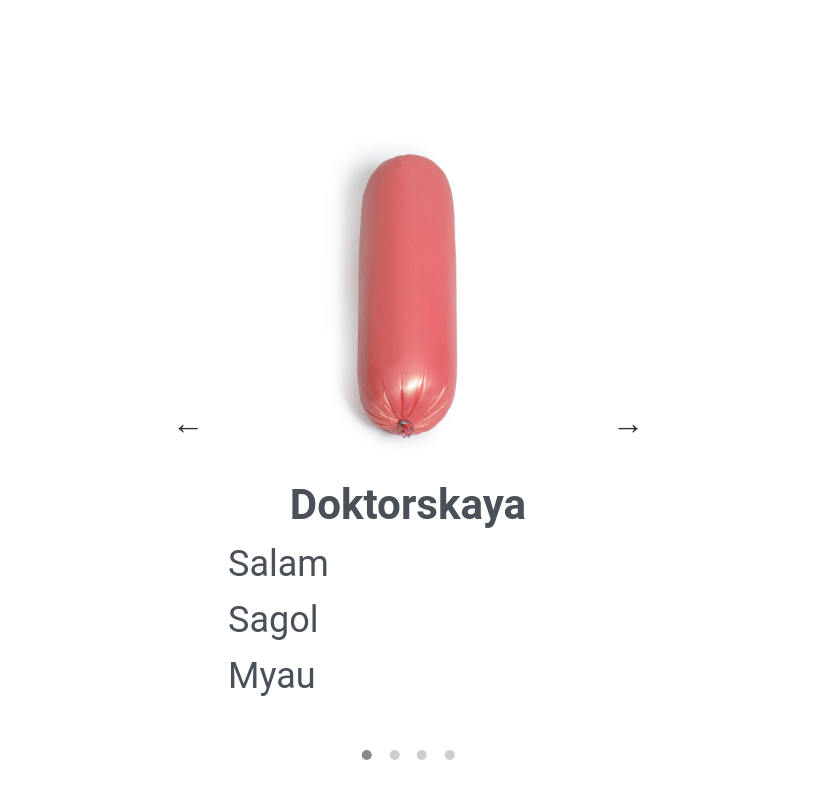
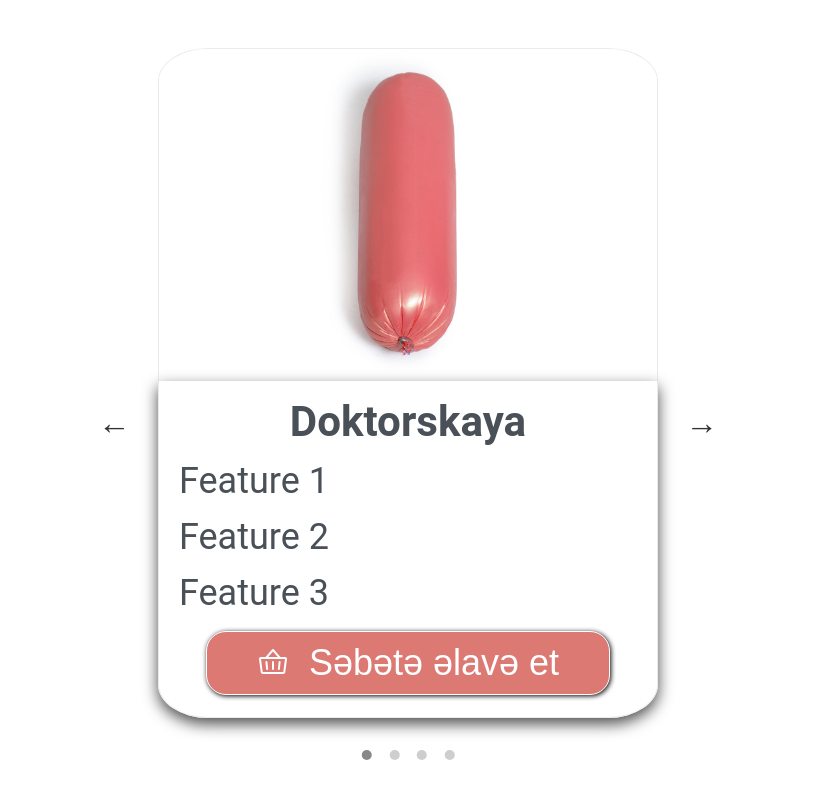
Before and after one commit to orkhan-m/said-meat-products-v2, a plain HTML site: page index.html in a window 1280 px wide. Shown: the part 659-1457 px from the top of the page, without its empty margins (232-1047 px from the left). Drawn offline with Linux system fonts and the light colour scheme.

Commit message:
addjust sausage cards, add button

```diff
--- a/index.html
+++ b/index.html
@@ -38,10 +38,13 @@
         <div class="sausage-description">
           <h3 class="sausage-title">Doktorskaya</h3>
           <ul>
-            <li>Salam</li>
-            <li>Sagol</li>
-            <li>Myau</li>
+            <li>Feature 1</li>
+            <li>Feature 2</li>
+            <li>Feature 3</li>
           </ul>
+          <button class="btn-add-to-cart">
+            <img class="cart-svg" src="img/basket.svg" /> &nbsp Səbətə əlavə et
+          </button>
         </div>
       </div>
       <div class="slide slide--2">
@@ -53,10 +56,13 @@
         <div class="sausage-description">
           <h3 class="sausage-title">Servelat</h3>
           <ul>
-            <li>Salam</li>
-            <li>Sagol</li>
-            <li>Myau</li>
+            <li>Feature 1</li>
+            <li>Feature 2</li>
+            <li>Feature 3</li>
           </ul>
+          <button class="btn-add-to-cart">
+            <img class="cart-svg" src="img/basket.svg" /> &nbsp Səbətə əlavə et
+          </button>
         </div>
       </div>
       <div class="slide slide--3">
@@ -64,10 +70,13 @@
         <div class="sausage-description">
           <h3 class="sausage-title">Oxotnik</h3>
           <ul>
-            <li>Salam</li>
-            <li>Sagol</li>
-            <li>Myau</li>
+            <li>Feature 1</li>
+            <li>Feature 2</li>
+            <li>Feature 3</li>
           </ul>
+          <button class="btn-add-to-cart">
+            <img class="cart-svg" src="img/basket.svg" /> &nbsp Səbətə əlavə et
+          </button>
         </div>
       </div>
       <div class="slide slide--4">
@@ -79,10 +88,13 @@
         <div class="sausage-description">
           <h3 class="sausage-title">Sosisler</h3>
           <ul>
-            <li>Salam</li>
-            <li>Sagol</li>
-            <li>Myau</li>
+            <li>Feature 1</li>
+            <li>Feature 2</li>
+            <li>Feature 3</li>
           </ul>
+          <button class="btn-add-to-cart">
+            <img class="cart-svg" src="img/basket.svg" /> &nbsp Səbətə əlavə et
+          </button>
         </div>
       </div>
       <button class="slider__btn slider__btn--left">&larr;</button>
--- a/style.css
+++ b/style.css
@@ -100,7 +100,7 @@ SLIDER
 ////////////////////// */
 
 .slider {
-  max-width: 50rem;
+  max-width: 62.5rem;
   height: 75rem;
   margin: 0 auto;
   position: relative;
@@ -113,11 +113,11 @@ SLIDER
   position: absolute;
   top: 0;
   width: 100%;
-  height: 75rem;
+  height: 100%;
 
   display: flex;
   align-items: center;
-  justify-content: center;
+  justify-content: flex-start;
 
   flex-direction: column;
 
@@ -126,7 +126,10 @@ SLIDER
 }
 
 .sausage-photo {
-  width: 50rem;
+  width: 80%;
+  border: 1px #e9ecef solid;
+  border-bottom: none;
+  border-radius: 10% 10% 0 0;
 }
 
 .slider__btn {
@@ -146,12 +149,12 @@ SLIDER
 }
 
 .slider__btn--left {
-  left: 6%;
+  left: 3%;
   transform: translate(-50%, -50%);
 }
 
 .slider__btn--right {
-  right: 6%;
+  right: 3%;
   transform: translate(50%, -50%);
 }
 
@@ -189,10 +192,20 @@ SLIDER
 }
 
 .sausage-description {
-  margin-top: 2rem;
+  display: flex;
+  flex-direction: column;
+
+  padding-top: 2rem;
   font-size: 3.6rem;
 
   width: 80%;
+  height: 45%;
+
+  border: 1px #e9ecef solid;
+  border-top: none;
+  border-radius: 0 0 10% 10%;
+
+  box-shadow: 0 0.6rem 1.5rem rgba(0, 0, 0, 0.7);
 }
 
 .sausage-description > ul {
@@ -206,3 +219,26 @@ SLIDER
 .sausage-description > h3 {
   text-align: center;
 }
+
+.btn-add-to-cart {
+  display: flex;
+  align-items: center;
+
+  font-size: 3.6rem;
+  color: #fff;
+  text-align: center;
+  margin: 0 auto;
+  padding: 1rem 5rem;
+  border-radius: 20px;
+
+  border: 1px #fff solid;
+  background-color: #dd7973;
+  box-shadow: 1px 1px 5px #000;
+
+  cursor: pointer;
+}
+
+.cart-svg {
+  filter: invert(100%);
+  padding: auto;
+}
```
Also changed, not shown: img/basket.svg (added).
